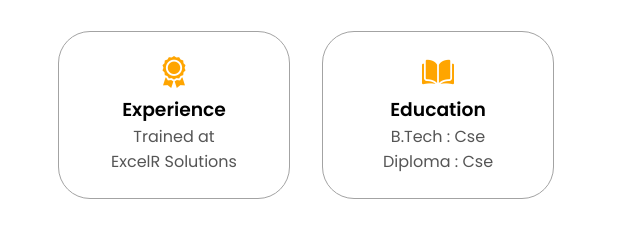
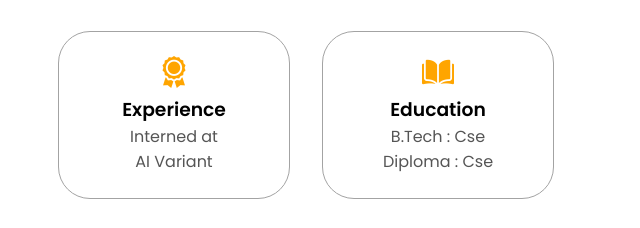
Before and after one commit to therajtinku/Portfolio, a plain HTML site: page index.html in a window 1280 px wide. Shown: the part 1117-1345 px from the top of the page, 566-1206 px from the left. Drawn offline with Linux system fonts and the light colour scheme.

Commit message:
Update index.html

```diff
--- a/index.html
+++ b/index.html
@@ -94,7 +94,7 @@
                 class="icon"
               />
               <h3>Experience</h3>
-              <p>Trained at <br />ExcelR Solutions</p>
+              <p>Interned at <br />AI Variant</p>
             </div>
             <div class="details-container">
               <img
```
